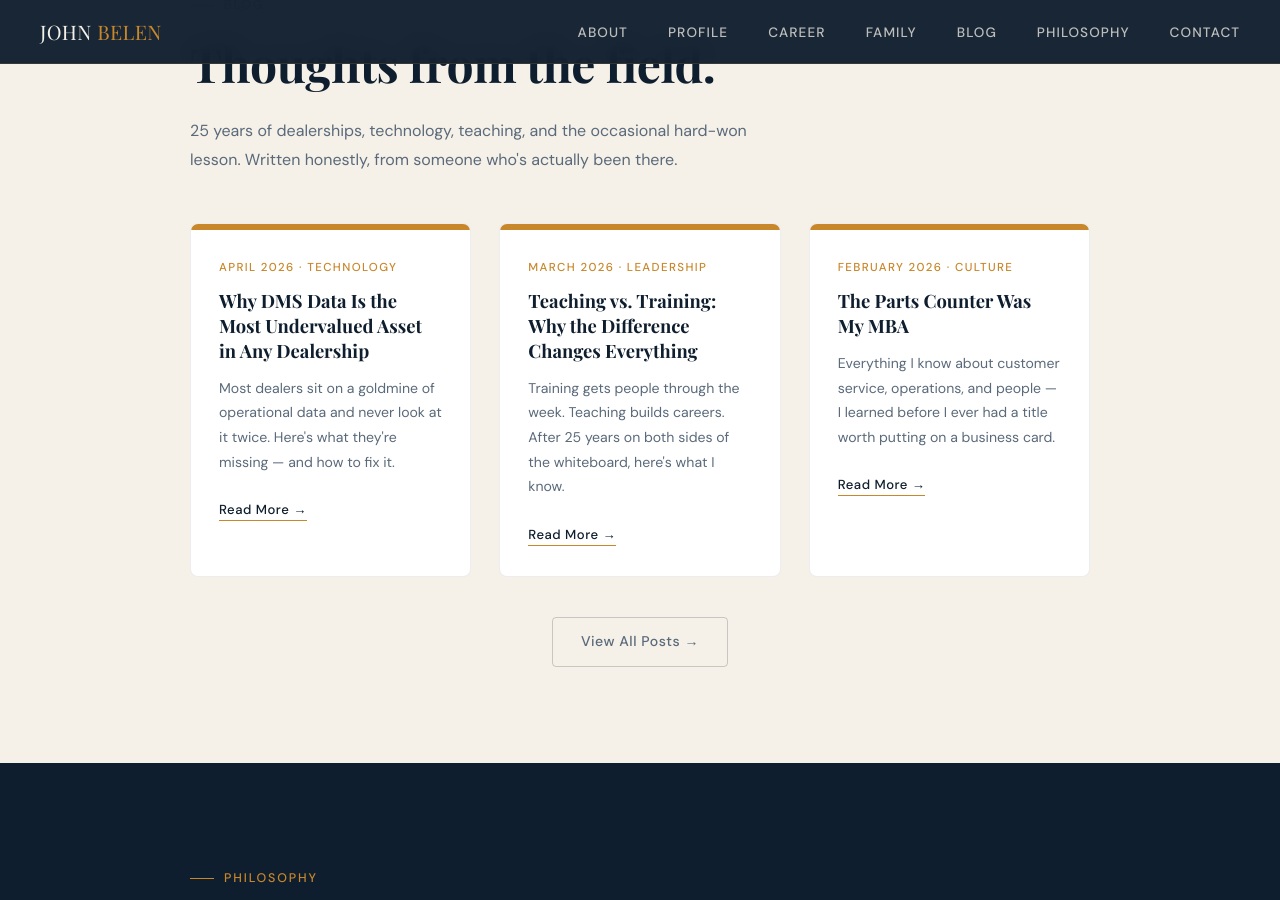
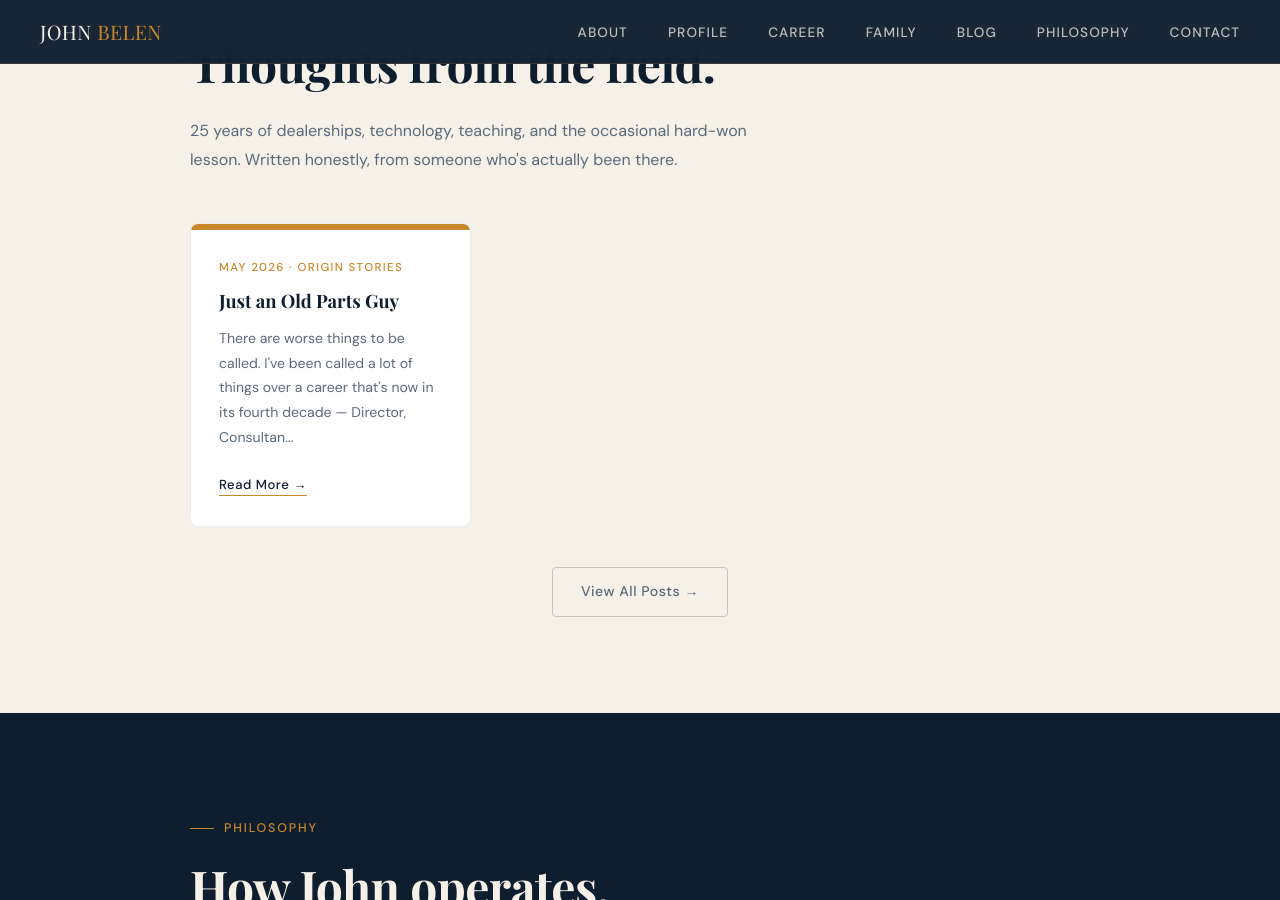
Before and after one commit to iMacDude/thebelens.com, a Jekyll site: the page built from index.html, in a window 1280 px wide and 900 px high, scrolled down 5964 px. Built offline with Jekyll 4.4.1, drawn with Linux system fonts in a browser that asks for light colours; some web fonts are replaced.

Commit message:
Wire blog section to live Jekyll posts

```diff
--- a/index.html
+++ b/index.html
@@ -1,3 +1,5 @@
+---
+---
 <!DOCTYPE html>
 <html lang="en">
 <head>
@@ -967,39 +969,21 @@
     </p>
     <div class="blog-grid" style="display: grid; grid-template-columns: repeat(3, 1fr); gap: 1.75rem; margin-bottom: 2.5rem;">
 
+      {% for post in site.posts limit:3 %}
       <article class="blog-card fade-in" style="background: var(--white); border-radius: 8px; overflow: hidden; border: 1px solid rgba(15,30,46,0.08); transition: transform 0.2s, box-shadow 0.2s;">
         <div style="height: 6px; background: var(--amber);"></div>
         <div style="padding: 1.75rem;">
-          <div style="font-size: 0.72rem; font-weight: 500; letter-spacing: 0.12em; text-transform: uppercase; color: var(--amber); margin-bottom: 0.75rem;">April 2026 · Technology</div>
-          <h3 style="font-family: 'Playfair Display', Georgia, serif; font-size: 1.15rem; font-weight: 700; color: var(--text-dark); margin-bottom: 0.75rem; line-height: 1.35;">Why DMS Data Is the Most Undervalued Asset in Any Dealership</h3>
-          <p style="font-size: 0.88rem; color: var(--text-muted); line-height: 1.75; margin-bottom: 1.25rem;">Most dealers sit on a goldmine of operational data and never look at it twice. Here's what they're missing — and how to fix it.</p>
-          <a href="blog/dms-data-goldmine.html" style="font-size: 0.82rem; font-weight: 500; color: var(--navy); text-decoration: none; letter-spacing: 0.04em; border-bottom: 1px solid var(--amber); padding-bottom: 2px;">Read More →</a>
+          <div style="font-size: 0.72rem; font-weight: 500; letter-spacing: 0.12em; text-transform: uppercase; color: var(--amber); margin-bottom: 0.75rem;">{{ post.date | date: "%B %Y" }}{% if post.category %} &middot; {{ post.category }}{% endif %}</div>
+          <h3 style="font-family: 'Playfair Display', Georgia, serif; font-size: 1.15rem; font-weight: 700; color: var(--text-dark); margin-bottom: 0.75rem; line-height: 1.35;">{{ post.title }}</h3>
+          <p style="font-size: 0.88rem; color: var(--text-muted); line-height: 1.75; margin-bottom: 1.25rem;">{{ post.excerpt | strip_html | truncate: 140 }}</p>
+          <a href="{{ post.url | relative_url }}" style="font-size: 0.82rem; font-weight: 500; color: var(--navy); text-decoration: none; letter-spacing: 0.04em; border-bottom: 1px solid var(--amber); padding-bottom: 2px;">Read More →</a>
         </div>
       </article>
-
-      <article class="blog-card fade-in" style="background: var(--white); border-radius: 8px; overflow: hidden; border: 1px solid rgba(15,30,46,0.08); transition: transform 0.2s, box-shadow 0.2s;">
-        <div style="height: 6px; background: var(--amber);"></div>
-        <div style="padding: 1.75rem;">
-          <div style="font-size: 0.72rem; font-weight: 500; letter-spacing: 0.12em; text-transform: uppercase; color: var(--amber); margin-bottom: 0.75rem;">March 2026 · Leadership</div>
-          <h3 style="font-family: 'Playfair Display', Georgia, serif; font-size: 1.15rem; font-weight: 700; color: var(--text-dark); margin-bottom: 0.75rem; line-height: 1.35;">Teaching vs. Training: Why the Difference Changes Everything</h3>
-          <p style="font-size: 0.88rem; color: var(--text-muted); line-height: 1.75; margin-bottom: 1.25rem;">Training gets people through the week. Teaching builds careers. After 25 years on both sides of the whiteboard, here's what I know.</p>
-          <a href="blog/teaching-vs-training.html" style="font-size: 0.82rem; font-weight: 500; color: var(--navy); text-decoration: none; letter-spacing: 0.04em; border-bottom: 1px solid var(--amber); padding-bottom: 2px;">Read More →</a>
-        </div>
-      </article>
-
-      <article class="blog-card fade-in" style="background: var(--white); border-radius: 8px; overflow: hidden; border: 1px solid rgba(15,30,46,0.08); transition: transform 0.2s, box-shadow 0.2s;">
-        <div style="height: 6px; background: var(--amber);"></div>
-        <div style="padding: 1.75rem;">
-          <div style="font-size: 0.72rem; font-weight: 500; letter-spacing: 0.12em; text-transform: uppercase; color: var(--amber); margin-bottom: 0.75rem;">February 2026 · Culture</div>
-          <h3 style="font-family: 'Playfair Display', Georgia, serif; font-size: 1.15rem; font-weight: 700; color: var(--text-dark); margin-bottom: 0.75rem; line-height: 1.35;">The Parts Counter Was My MBA</h3>
-          <p style="font-size: 0.88rem; color: var(--text-muted); line-height: 1.75; margin-bottom: 1.25rem;">Everything I know about customer service, operations, and people — I learned before I ever had a title worth putting on a business card.</p>
-          <a href="blog/parts-counter-mba.html" style="font-size: 0.82rem; font-weight: 500; color: var(--navy); text-decoration: none; letter-spacing: 0.04em; border-bottom: 1px solid var(--amber); padding-bottom: 2px;">Read More →</a>
-        </div>
-      </article>
+      {% endfor %}
 
     </div>
     <div style="text-align: center;">
-      <a href="blog/" style="display: inline-flex; align-items: center; gap: 8px; border: 1px solid rgba(15,30,46,0.2); color: var(--text-muted); text-decoration: none; font-size: 0.88rem; font-weight: 500; letter-spacing: 0.04em; padding: 12px 28px; border-radius: var(--radius); transition: border-color 0.2s, color 0.2s;">View All Posts →</a>
+      <a href="/blog/" style="display: inline-flex; align-items: center; gap: 8px; border: 1px solid rgba(15,30,46,0.2); color: var(--text-muted); text-decoration: none; font-size: 0.88rem; font-weight: 500; letter-spacing: 0.04em; padding: 12px 28px; border-radius: var(--radius); transition: border-color 0.2s, color 0.2s;">View All Posts →</a>
     </div>
   </div>
 </section>
```
